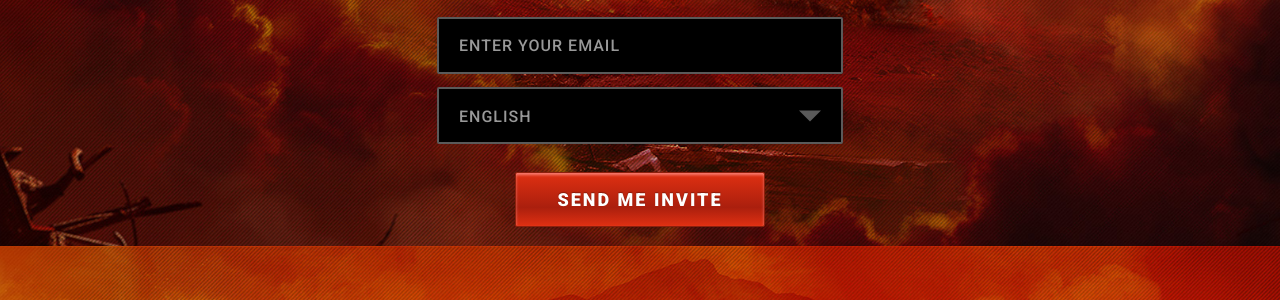
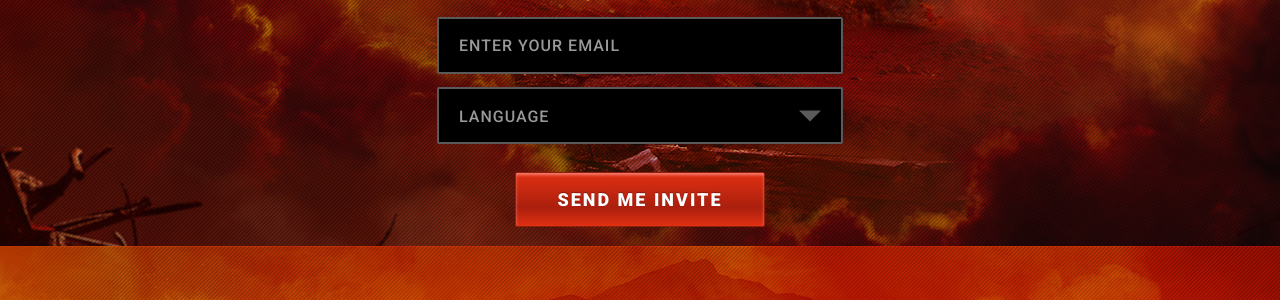
Before and after one commit to ihororlovskyi/icodesufo3, a Jekyll site: the page built from _posts/0001-01-01-index.md, in a window 1280 px wide. Shown: the part 654-954 px from the top of the page. Built offline with Jekyll 4.4.1, drawn with Linux system fonts in a browser that asks for light colours; grey boxes are pictures that could not be loaded.

Commit message:
rework background

```diff
--- a/_includes/index.html
+++ b/_includes/index.html
@@ -16,6 +16,7 @@
         <div class="row-form">
             <span class="language">Language</span>
             <select name="language" required>
+                <option>Language</option>
                 <option value="en">English</option>
                 <option value="fr">Français</option>
                 <option value="es">Español</option>
--- a/assets/css/_base.scss
+++ b/assets/css/_base.scss
@@ -7,10 +7,14 @@
     color: #fff;
     line-height: 1.2;
     position: relative;
-    background: url(../img/bg.jpg) center top no-repeat fixed;
+    background: url(../img/backgrounds/desktop.jpg) center top no-repeat fixed;
     background-size: cover;
     font-weight: 500;
     @include outer-container;
+
+    @include media($tablet) {
+        background-attachment: scroll;
+    }
 }
 
 a {
--- a/assets/css/_wrap.scss
+++ b/assets/css/_wrap.scss
@@ -159,6 +159,10 @@
     text-transform: uppercase;
 }
 
+.selectBox-options li:first-child {
+    display: none;
+}
+
 .selectBox-options li.selectBox-hover a {
     background: rgba(#fff, .10);
     color: #ddd;
```
Also changed, not shown: assets/img/backgrounds/desktop.jpg (renamed from assets/img/bg.jpg), assets/img/backgrounds/mobile.jpg (added), assets/img/backgrounds/tablet.jpg (added).
